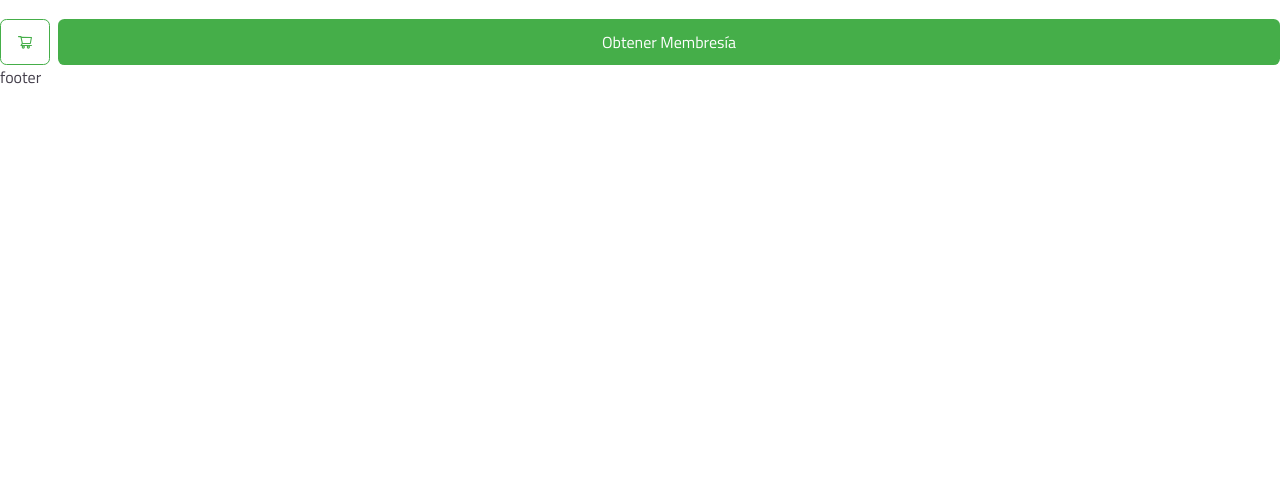
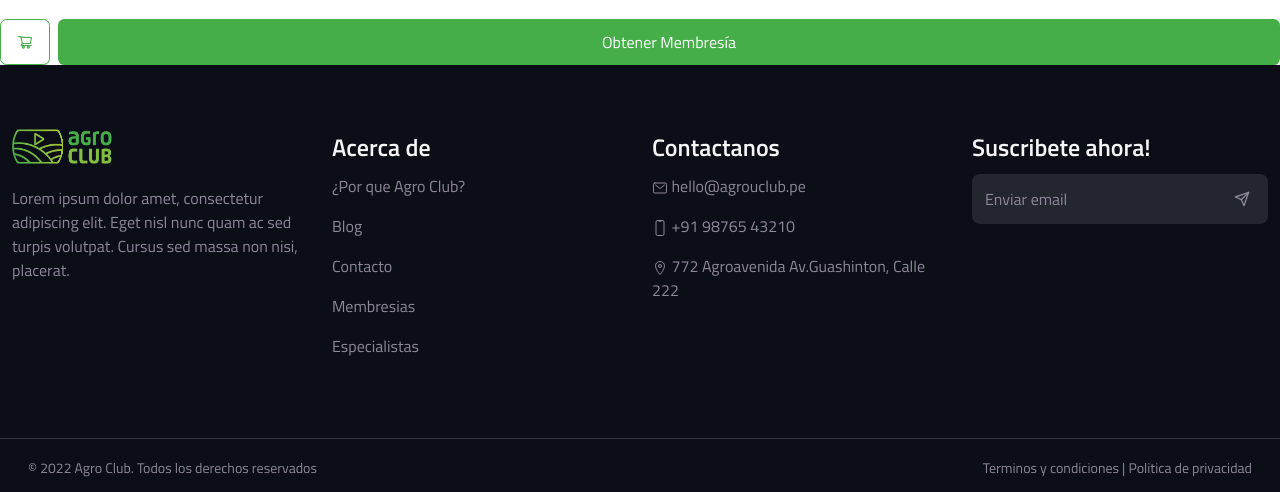
Before and after one commit to JDeveloperD/api-ts-template, a Next.js app: page / in a window 1280 px wide. Shown: the part 1166-1658 px from the top of the page. Before the commit the page ends 1255 px from the top, so only its background shows below. Built offline with nearby package versions, Linux system fonts and the light colour scheme.

Commit message:
create component Footer - block

```diff
--- /dev/null
+++ b/src/components/block/Footer/footer.styled.ts
@@ -0,0 +1,19 @@
+import { GRAY_SCALE } from '@styles';
+import { rgba } from 'polished';
+import styled from 'styled-components';
+
+const Wrapper = styled.footer`
+  background: ${GRAY_SCALE[1000]};
+  padding-top: 4rem;
+`;
+
+const Copy = styled.div`
+  padding: 1rem;
+  margin-top: 4rem;
+  border-top: 1px solid ${rgba(GRAY_SCALE[900], 0.3)};
+`;
+
+export default {
+  Wrapper,
+  Copy
+};
--- a/src/components/block/Footer/index.tsx
+++ b/src/components/block/Footer/index.tsx
@@ -1,8 +1,58 @@
+import { HeadLine, Paragraph, Small } from '@components/typography';
+import { Logo } from '@components/ui';
+import { Container, Row, Col } from 'react-bootstrap';
+import FooterStyled from './footer.styled';
+import { IoMailOutline, IoPhonePortraitOutline, IoLocationOutline } from 'react-icons/io5';
+import { FormEmail } from '../Forms';
+
 const Footer = () => {
   return (
-    <footer>
-      footer
-    </footer>
+    <FooterStyled.Wrapper>
+      <Container fluid="xxl">
+        <Row>
+          <Col sm={6} lg={3}>
+            <Logo size="lg" />
+            <Paragraph color='gray' className='mt-3'>
+            Lorem ipsum dolor amet, consectetur adipiscing elit. Eget nisl nunc quam ac sed turpis volutpat. Cursus sed massa non nisi, placerat.
+            </Paragraph>
+          </Col>
+          <Col sm={6} lg={2} xl={3}>
+            <HeadLine size={4} color='light'>Acerca de</HeadLine>
+            <Paragraph color="gray">¿Por que Agro Club?</Paragraph>
+            <Paragraph color="gray">Blog</Paragraph>
+            <Paragraph color="gray">Contacto</Paragraph>
+            <Paragraph color="gray">Membresias</Paragraph>
+            <Paragraph color="gray">Especialistas</Paragraph>
+          </Col>
+          <Col sm={6} lg={3}>
+            <HeadLine size={4} color='light'>Contactanos</HeadLine>
+            <Paragraph color="gray"> <IoMailOutline /> hello@agrouclub.pe</Paragraph>
+            <Paragraph color="gray"> <IoPhonePortraitOutline /> +91 98765 43210</Paragraph>
+            <Paragraph color="gray"> <IoLocationOutline /> 772 Agroavenida Av.Guashinton, Calle 222</Paragraph>
+          </Col>
+          <Col sm={6} lg={4} xl={3}>
+            <HeadLine size={4} color='light'>Suscribete ahora!</HeadLine>
+            <FormEmail placeholder="Enviar email" />
+          </Col>
+        </Row>
+      </Container>
+      <FooterStyled.Copy>
+        <Container fluid="xxl" className='text-center'>
+          <Row className='g-3'>
+            <Col lg={6} className="text-md-start">
+              <Small color="gray">
+                &copy; {new Date().getFullYear()} Agro Club. Todos los derechos reservados
+              </Small>
+            </Col>
+            <Col lg={6} className='text-md-end'>
+              <Small color="gray">
+                Terminos y condiciones | Politica de privacidad
+              </Small>
+            </Col>
+          </Row>
+        </Container>
+      </FooterStyled.Copy>
+    </FooterStyled.Wrapper>
   );
 };
 
--- a/src/components/ui/Logo/index.tsx
+++ b/src/components/ui/Logo/index.tsx
@@ -1,11 +1,16 @@
 import Image from 'next/image';
 import Link from 'next/link';
+import { FC } from 'react';
 import LogoStyled from './logo.styled';
 
-const Logo = () => {
+interface LogoProps {
+  size: 'lg'
+}
+
+const Logo: FC<LogoProps> = ({ size }) => {
   return (
     <Link href="/" passHref>
-      <LogoStyled.Wrapper>
+      <LogoStyled.Wrapper size={size}>
         <Image
           src="/img/logo/horizontal/gradient.png"
           width={100}
```
